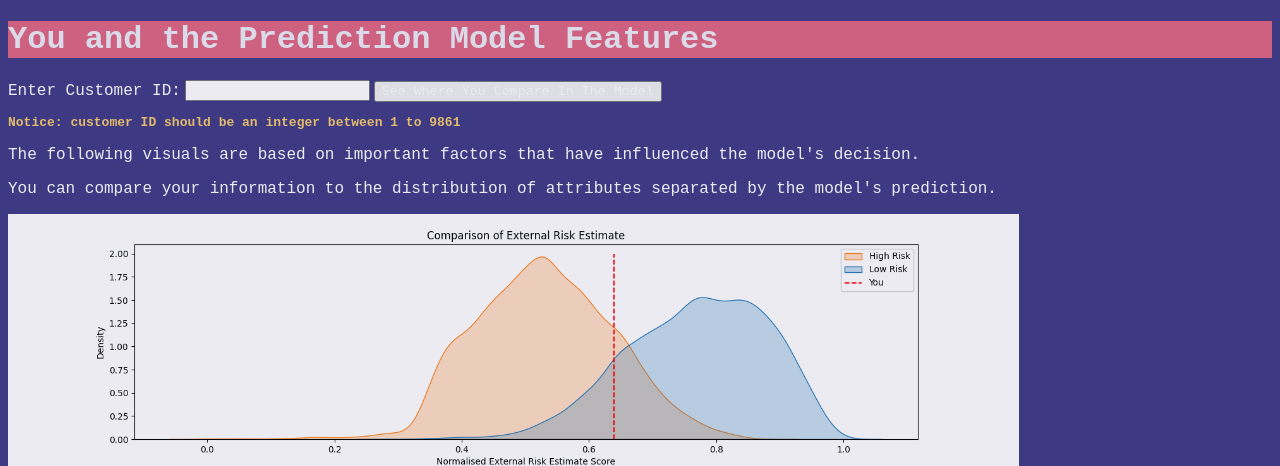
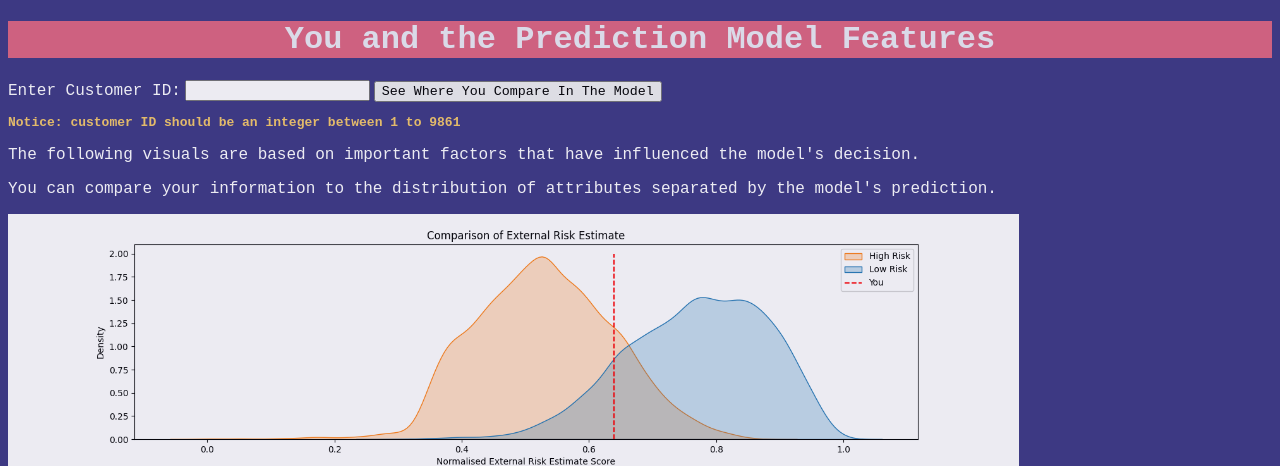
Before and after one commit to Git-With-Chris/RiskPredict, a Flask app: page /info in a window 1280 px wide. Shown: the top 466 px of the page. Run offline with Flask 3, Linux system fonts and the light colour scheme.

Commit message:
Repost after minor changes - Sam

```diff
--- a/Flask_App/app.py
+++ b/Flask_App/app.py
@@ -1,3 +1,4 @@
+import flask
 from flask import Flask, render_template, request
 import pandas as pd
 import numpy as np
@@ -130,13 +131,13 @@ def index():
 
         # Highlight customer_data on the box-plot
         for i, col in enumerate(columns_to_plot):
-            box_plot.scatter(x=i + 1, y=customer_data[col].values, color='blue', label='Customer' if i == 0 else "", s=200)
+            box_plot.scatter(x=i + 1, y=customer_data[col].values, color='blue', label='Customer' if i == 0 else "", s=200, zorder = 10)
 
         box_plot.set_title(f'Position of Customer with ID {customer_id} on the Distrubution Board of Financial Parameters')
         box_plot.set_xlabel('Financial Parameters', fontsize=14)
         box_plot.set_ylabel('Values', fontsize=14)
         box_plot.tick_params(axis='y', labelsize=8)
-        box_plot.legend(loc='upper left')
+        box_plot.legend(loc='upper right')
 
         save_path = 'static/sigmoid_plot.png'   # change file path to better suit the current working dir
         plt.savefig(save_path)
--- a/Flask_App/templates/index.html
+++ b/Flask_App/templates/index.html
@@ -16,7 +16,7 @@
     </style>
 </head>
 <body>
-    <h1 style="color: #FFFFFF; font-family: 'Courier New', Courier, monospace;">Risk Prediction {% if customer_id %} for Customer ID: {{ customer_id }} {% endif %}</h1>
+    <h1 style="color: #FFFFFF; font-family: 'Courier New', Courier, monospace; text-align: center;">Risk Prediction {% if customer_id %} for Customer ID: {{ customer_id }} {% endif %}</h1>
     <form method="POST">
         <label for="customer_id" style="color: #FFFFFF; font-family:'Courier New', Courier, monospace">Enter Customer ID:</label>
         <input type="number" id="customer_id" name="customer_id" required>
@@ -62,7 +62,7 @@
     <p></p>
 
     <div></div>
-    <h1 style="color: #f6f0ed; font-family: 'Courier New', Courier, monospace;">Feature Importance for Attributes Within the Model</h1>
+    <h1 style="color: #f6f0ed; font-family: 'Courier New', Courier, monospace; text-align: center;">Feature Importance for Attributes Within the Model</h1>
     <img src="{{ url_for('static', filename='model_explain.png') }}" alt="Sigmoid Plot" style="background-color: #3D3983;">
     <div></div>
     <p style="color: #FFFFFF; font-family: 'Courier New', Courier, monospace;">The above graph depicts each model. The color indicates whether that attribute positively or negatively affects your</p>
--- a/Flask_App/templates/info.html
+++ b/Flask_App/templates/info.html
@@ -16,12 +16,12 @@
         </style>
 </head>
 <body></body>
-<h1 style="color: #FFFFFF; font-family: 'Courier New', Courier, monospace;">You and the Prediction Model Features</h1>
+<h1 style="color: #FFFFFF; font-family: 'Courier New', Courier, monospace; text-align: center;">You and the Prediction Model Features</h1>
 
 <form method="POST">
     <label for="cust_id" style="color: #FFFFFF; font-family: 'Courier New', Courier, monospace;">Enter Customer ID:</label>
     <input type="number" id="cust_id" name="cust_id" required>
-    <button type="submit" style="color: #FFFFFF; font-family: 'Courier New', Courier, monospace;">See Where You Compare In The Model</button>
+    <button type="submit" style="color:black; font-family: 'Courier New', Courier, monospace;">See Where You Compare In The Model</button>
     <p style="color: #F5C968; font-weight: bold; font-family: 'Courier New', Courier, monospace; font-size: small;">Notice: customer ID should be an integer between 1 to 9861</p>
 </form>
 
```
Also changed, not shown: Flask_App/static/external_risk_estimate.png, Flask_App/static/num_trades.png, Flask_App/static/percent_delinquency.png, Flask_App/static/sigmoid_plot.png.
